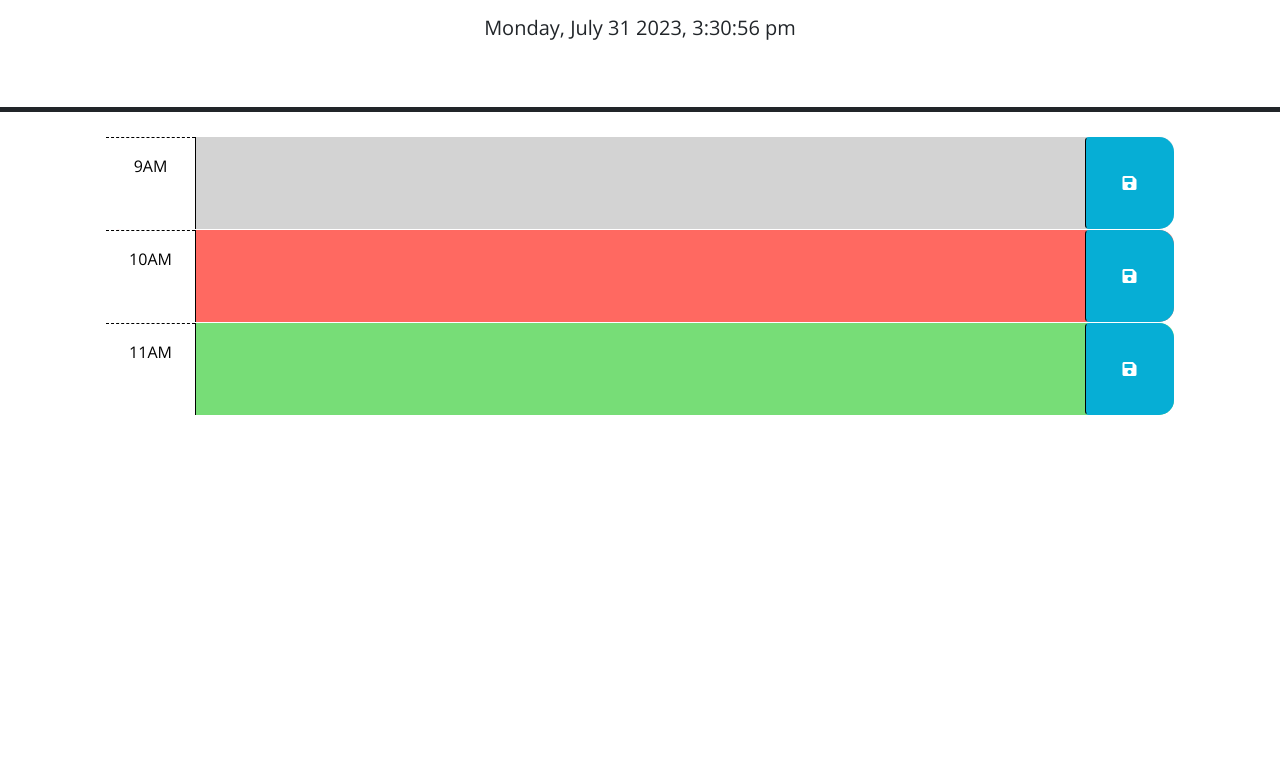
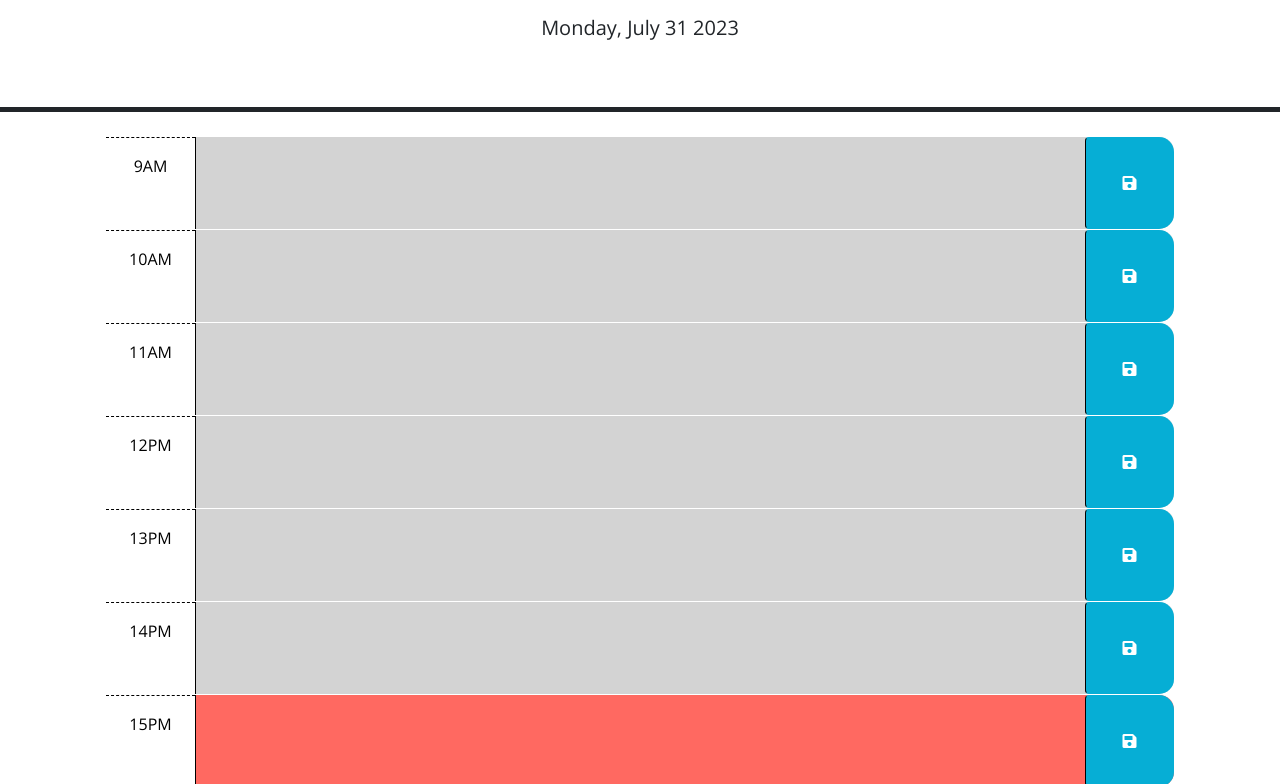
Before and after one commit to LMErrico/Work_Day_Scheduler, a plain HTML site: page index.html in a window 1280 px wide. Shown: the part 166-950 px from the top of the page. Before the commit the page ends 800 px from the top, so only its background shows below. Drawn offline with nearby package versions, Linux system fonts and the light colour scheme.

Commit message:
added code to apply the past, present or future class

```diff
--- a/Assets/js/script.js
+++ b/Assets/js/script.js
@@ -14,6 +14,8 @@ $(function () {
   var msgDiv = document.querySelector('#msg');
 
   renderLastRegistered();
+  updateColors();
+  setInterval(updateColors, 3600000);
 
   function displayMessage(type, message) {
     msgDiv.textContent = message;
@@ -33,6 +35,7 @@ $(function () {
 
     localStorage.setItem(timeBlock, description);
     renderLastRegistered();
+    updateColors();
   };
 });
 
@@ -42,6 +45,23 @@ $(function () {
   // past, present, and future classes? How can Day.js be used to get the
   // current hour in 24-hour time?
 
+function updateColors() {
+  var today = dayjs();
+  var currentHour = today.format('H');
+
+  $(".time-block").each(function () {
+
+  var timeBlock = parseInt($(this).attr("id"));
+
+    if (timeBlock < currentHour) {
+      $(this).addClass('past');
+    } else if (timeBlock == currentHour) {
+      $(this).addClass('present');
+    } else if (timeBlock > currentHour) {
+      $(this).addClass('future');
+    }
+  });
+};
 
   // TODO: Add code to get any user input that was saved in localStorage and set
   // the values of the corresponding textarea elements. HINT: How can the id
@@ -56,11 +76,11 @@ $(function () {
         $(this).find(".description").val(description);
       }
     });
-  }
+  };
 
   // TODO: Add code to display the current date in the header of the page.
   var today = dayjs();
-  var currentDay = today.format('dddd, MMMM D YYYY, h:mm:ss a');
+  var currentDay = today.format('dddd, MMMM D YYYY');
 
   $('#currentDay').text(currentDay);
 
--- a/index.html
+++ b/index.html
@@ -41,7 +41,7 @@
         -->
 
       <!-- Example of a past time block. The "past" class adds a gray background color. -->
-      <div id="hour-9" class="row time-block past">
+      <div id="9" class="row time-block">
         <div class="col-2 col-md-1 hour text-center py-3">9AM</div>
         <textarea class="col-8 col-md-10 description" rows="3"> </textarea>
         <button class="btn saveBtn col-2 col-md-1" aria-label="save">
@@ -50,7 +50,7 @@
       </div>
 
       <!-- Example of a a present time block. The "present" class adds a red background color. -->
-      <div id="hour-10" class="row time-block present">
+      <div id="10" class="row time-block">
         <div class="col-2 col-md-1 hour text-center py-3">10AM</div>
         <textarea class="col-8 col-md-10 description" rows="3"> </textarea>
         <button class="btn saveBtn col-2 col-md-1" aria-label="save">
@@ -59,8 +59,56 @@
       </div>
 
       <!-- Example of a future time block. The "future" class adds a green background color. -->
-      <div id="hour-11" class="row time-block future">
+      <div id="11" class="row time-block">
         <div class="col-2 col-md-1 hour text-center py-3">11AM</div>
+        <textarea class="col-8 col-md-10 description" rows="3"> </textarea>
+        <button class="btn saveBtn col-2 col-md-1" aria-label="save">
+          <i class="fas fa-save" aria-hidden="true"></i>
+        </button>
+      </div>
+
+      <div id="12" class="row time-block">
+        <div class="col-2 col-md-1 hour text-center py-3">12PM</div>
+        <textarea class="col-8 col-md-10 description" rows="3"> </textarea>
+        <button class="btn saveBtn col-2 col-md-1" aria-label="save">
+          <i class="fas fa-save" aria-hidden="true"></i>
+        </button>
+      </div>
+
+      <div id="13" class="row time-block">
+        <div class="col-2 col-md-1 hour text-center py-3">13PM</div>
+        <textarea class="col-8 col-md-10 description" rows="3"> </textarea>
+        <button class="btn saveBtn col-2 col-md-1" aria-label="save">
+          <i class="fas fa-save" aria-hidden="true"></i>
+        </button>
+      </div>
+
+      <div id="14" class="row time-block">
+        <div class="col-2 col-md-1 hour text-center py-3">14PM</div>
+        <textarea class="col-8 col-md-10 description" rows="3"> </textarea>
+        <button class="btn saveBtn col-2 col-md-1" aria-label="save">
+          <i class="fas fa-save" aria-hidden="true"></i>
+        </button>
+      </div>
+
+      <div id="15" class="row time-block">
+        <div class="col-2 col-md-1 hour text-center py-3">15PM</div>
+        <textarea class="col-8 col-md-10 description" rows="3"> </textarea>
+        <button class="btn saveBtn col-2 col-md-1" aria-label="save">
+          <i class="fas fa-save" aria-hidden="true"></i>
+        </button>
+      </div>
+
+      <div id="16" class="row time-block">
+        <div class="col-2 col-md-1 hour text-center py-3">16PM</div>
+        <textarea class="col-8 col-md-10 description" rows="3"> </textarea>
+        <button class="btn saveBtn col-2 col-md-1" aria-label="save">
+          <i class="fas fa-save" aria-hidden="true"></i>
+        </button>
+      </div>
+
+      <div id="17" class="row time-block">
+        <div class="col-2 col-md-1 hour text-center py-3">17PM</div>
         <textarea class="col-8 col-md-10 description" rows="3"> </textarea>
         <button class="btn saveBtn col-2 col-md-1" aria-label="save">
           <i class="fas fa-save" aria-hidden="true"></i>
```
Also changed, not shown: 1 other file.
